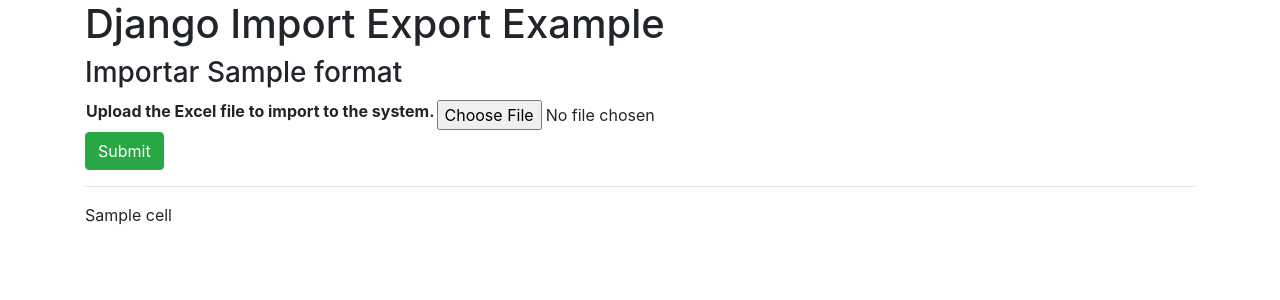
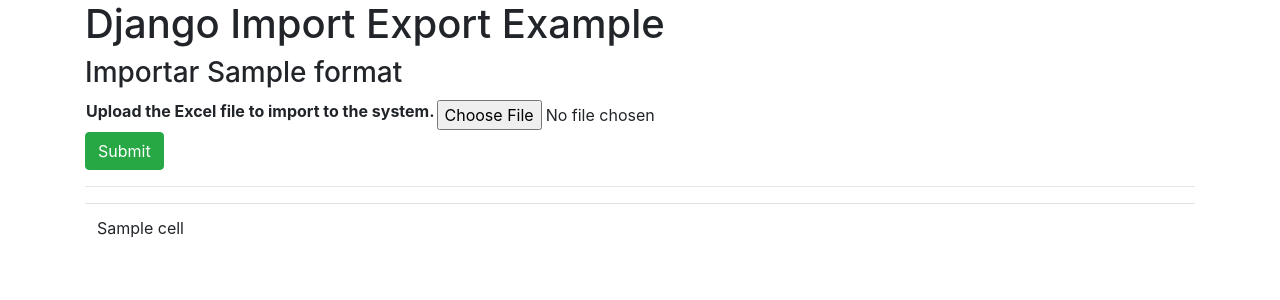
Before and after one commit to maoaiz/Django-Import-Export-Example, a Django app: template book/templates/form.html in a window 1280 px wide. Shown: the top 300 px of the page. Run offline with Django 3.2, Linux system fonts and the light colour scheme; the template is opened without the code that fills it: values that come from a table or form of the project are taken from there, most other values are stand-ins (such as "Sample title", 1, 10 or a date in 2020); parts of the project's set-up code (start-up, migrations or seed data) failed here and were passed over; some libraries are stand-ins or nearby versions.

Commit message:
Show data into a table

```diff
--- a/book/templates/form.html
+++ b/book/templates/form.html
@@ -10,11 +10,14 @@
 </form>
 {% if data %}
 	<hr>
+	<table class="table">
 	{% for row in data %}
+		<tr>
 		{% for cell in row %}
-			{{ cell }}
+			<td>{{ cell }}</td>
 		{% endfor %}
-		<br>
+		</tr>
 	{% endfor %}
+	</table>
 {% endif %}
 {% endblock %}
```
